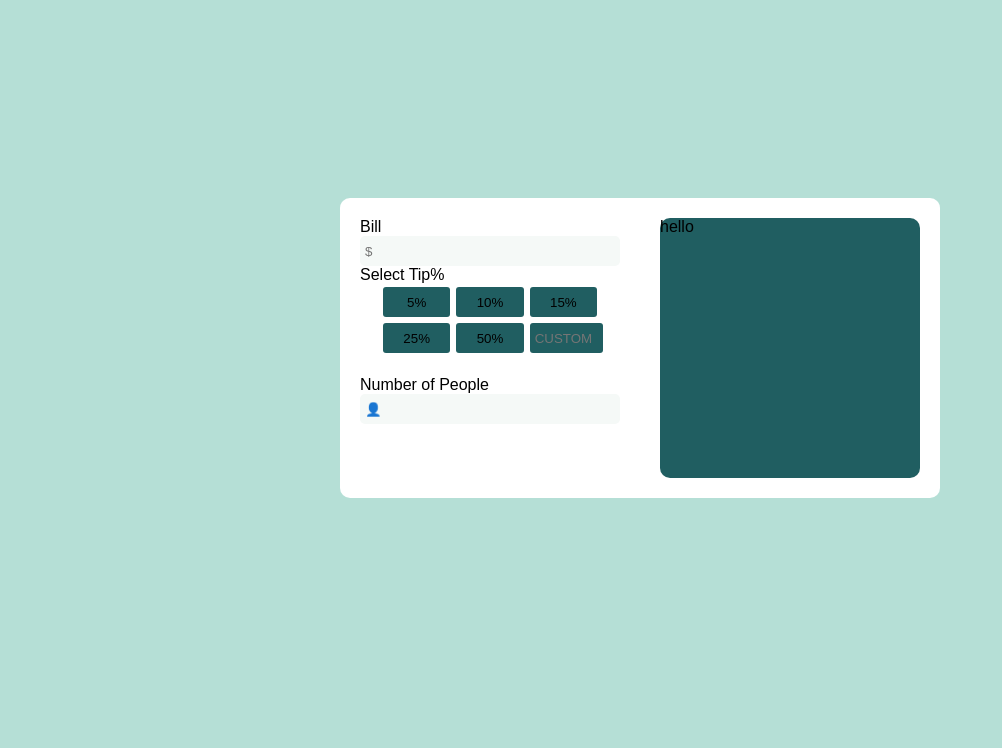
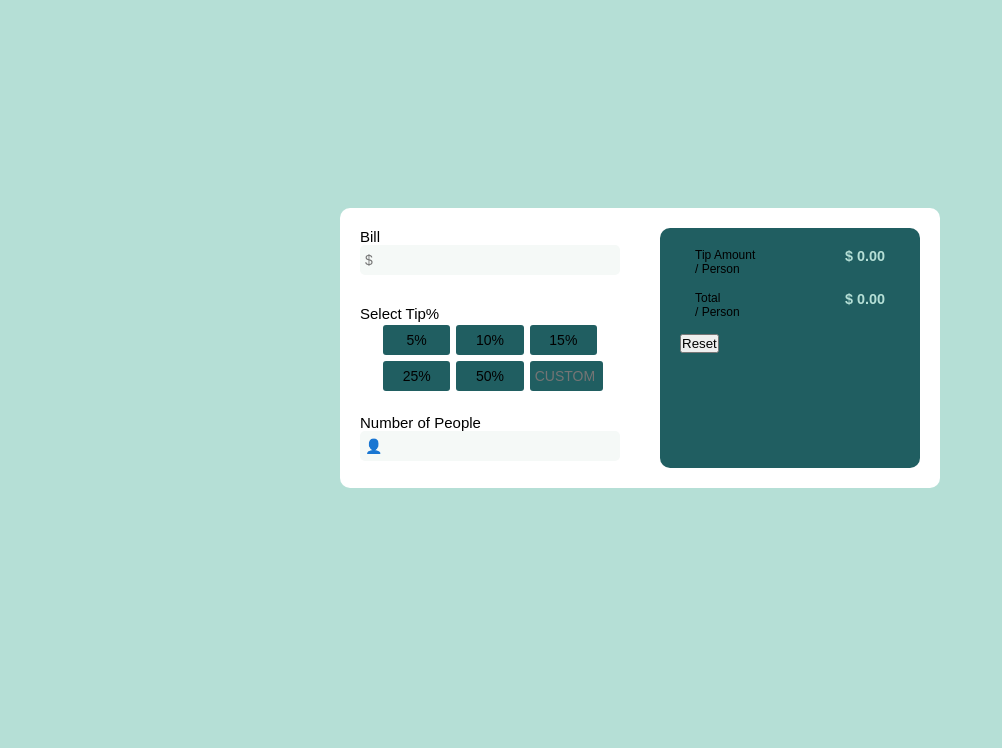
Before and after one commit to Kirti1402/tipCalculator, a plain HTML site: page index.html in a window 1280 px wide. Shown: the part 52-800 px from the top of the page, without its empty margins (0-1002 px from the left). Drawn offline with Linux system fonts and the light colour scheme.

Commit message:
fix: fixing the style

```diff
--- a/index.html
+++ b/index.html
@@ -13,7 +13,7 @@
         <div class="bill-container">
             <label for="bill">Bill</label>
             <input type="text" inputmode="numeric" id="bill" placeholder="$">
-                <p>Select Tip%</p>
+                <p class="tip">Select Tip%</p>
                     <div class="percentagebutton">
                         <button class="per">5%</button>
                         <button class="per">10%</button>
@@ -26,9 +26,13 @@
             <input type="text" inputmode="numeric" id="noOfPeople" placeholder="👤">
         </div>
         <div class="tip-container">
-            hello
+            <div class="display-tip-calc">
+                <p class="tip-amount-total"> Tip Amount <span class="amount-display">$ 0.00</span><span class="person">/ Person</span></p>
+                <p class="tip-amount-total"> Total <span class="amount-display">$ 0.00</span><span class="person">/ Person</span></p>
+                <button class="reset-btn" id="reset-btn">Reset</button>
+            </div>
         </div>
     </div>
-
+    <script src="/script.js"></script>
 </body>
 </html>
--- a/style.css
+++ b/style.css
@@ -1,6 +1,6 @@
 @import url('https://fonts.googleapis.com/css2?family=Space+Mono:wght@700&display=swap');
 body{
-
+    font-size: 15px;
     font-family: 'Dosis', sans-serif;
     background-color: #b5dfd6;
 }
@@ -14,7 +14,8 @@ input,label{
 }
 
 input{
-
+    font-family: inherit;
+    font-size: 14px;
     padding:5px;
     height:30px;
     width: 100%;
@@ -26,13 +27,16 @@ input{
 .main-container{
     border-radius: 10px;
     width:600px;
-    height: 300px;
+    height: 280px;
     position: absolute;
     top: 50%;
     right: 50%;
     transform: translate(50%, -50%);
     background-color: white;
     display: flex;
+}
+.tip{
+    margin-top: 30px;
 }
 .bill-container{
     margin: 20px;
@@ -45,6 +49,22 @@ input{
     float: right; width: 50%;
     background-color: #205E61;
 }
+.display-tip-calc{
+    font-size: 12px;
+    margin: 20px;
+}
+.amount-display{
+    color: #b5dfd6;
+    font-weight:900;
+    font-size: larger;
+    float: right;
+}
+.tip-amount-total{
+    margin: 15px;
+}
+.person{
+    display: block;
+}
 
 .percentagebutton{
     margin: 0px 20px 20px 20px;
@@ -53,6 +73,8 @@ input{
 }
 
 .per{
+    cursor: pointer;
+    font-size: 14px;
     border: none;
     border-radius: 3px;
     height: 30px;
```
Also changed, not shown: script.js (added).
